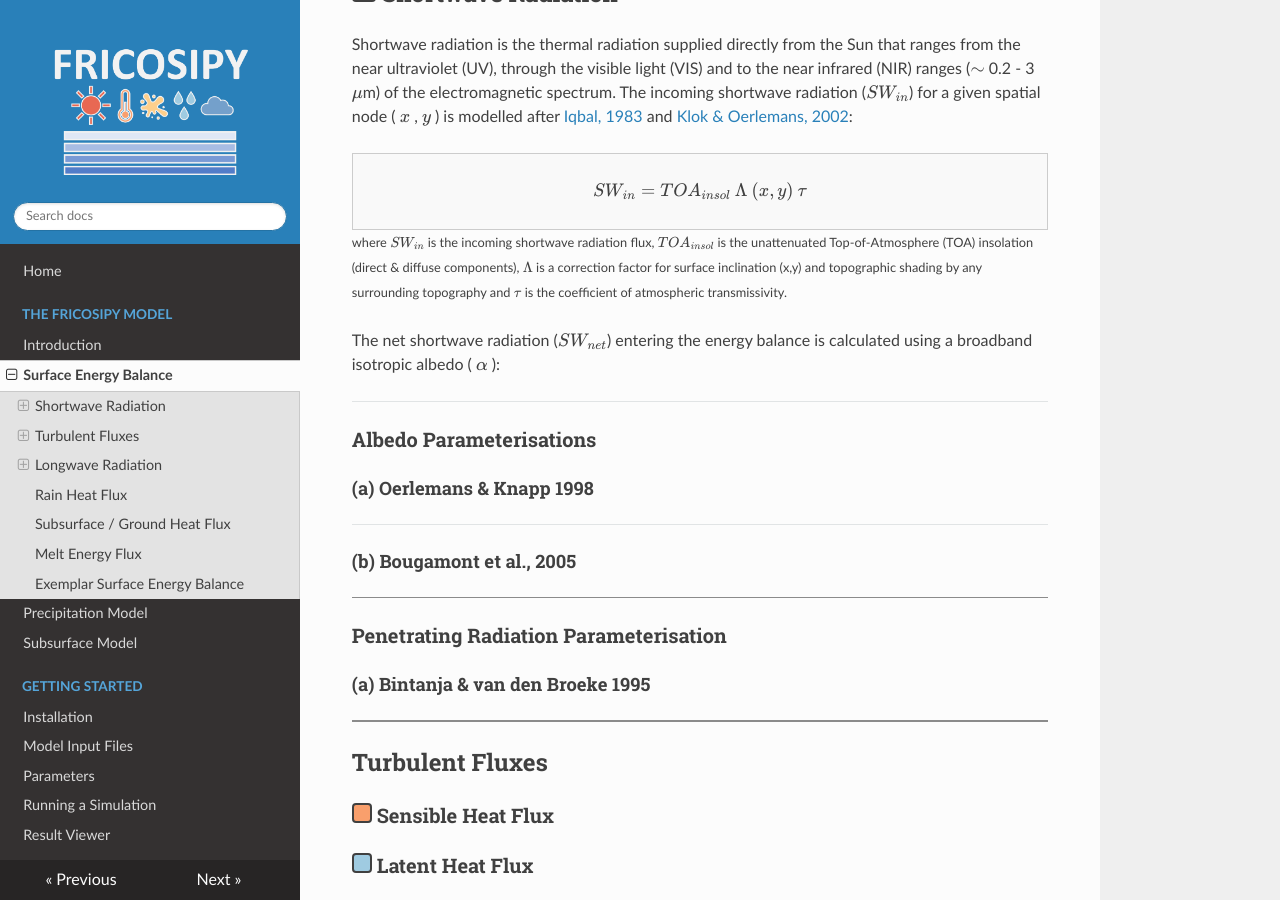
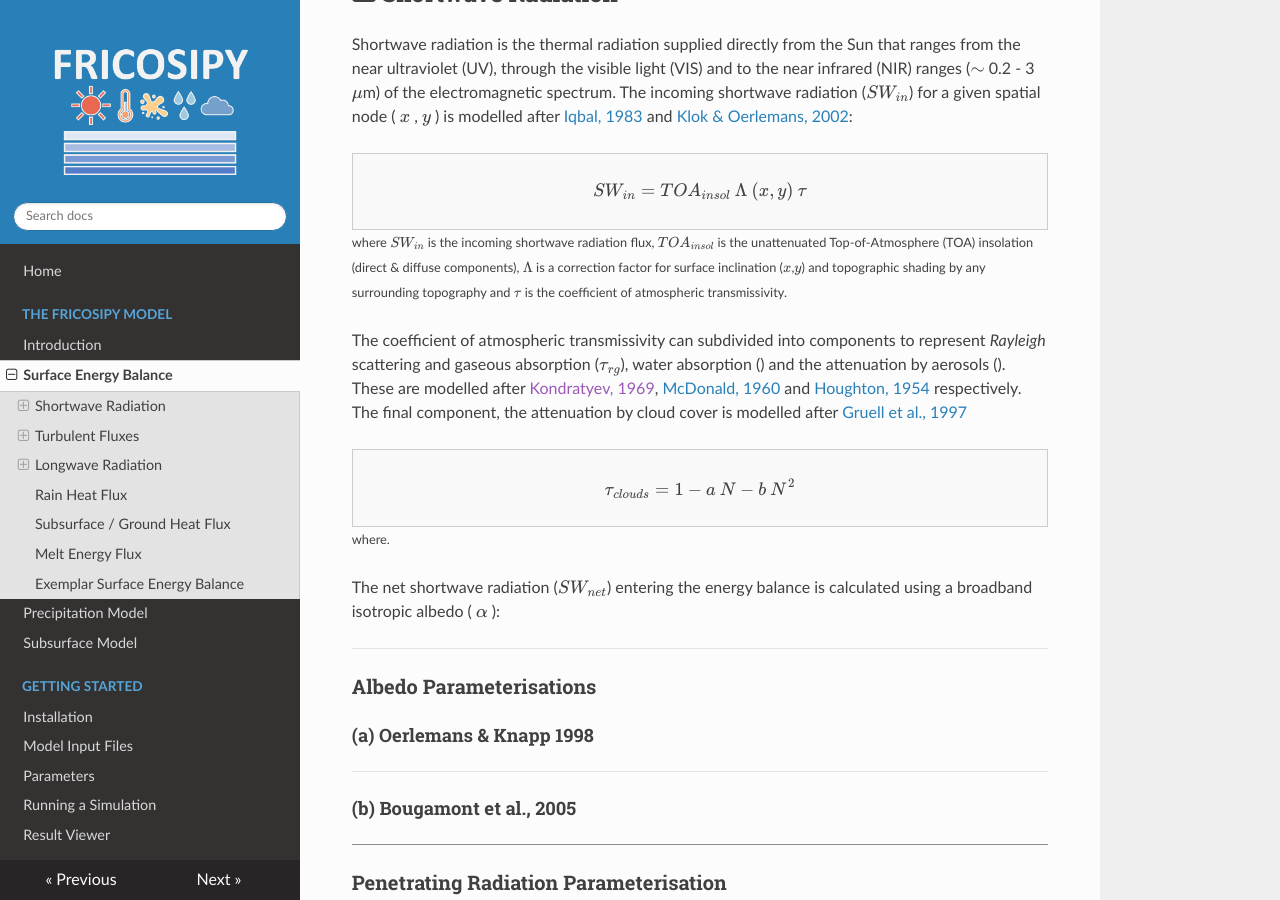
Before and after one commit to MarcusGastaldello/FRICOSIPY, an MkDocs documentation site: the page built from docs/surface_energy_balance.md, in a window 1280 px wide and 900 px high, scrolled down 1348 px. Built offline with MkDocs 1.6.1, drawn with Linux system fonts in a browser that asks for light colours; nearby versions of some CDN libraries.

Commit message:
Update surface_energy_balance.md

```diff
--- a/docs/surface_energy_balance.md
+++ b/docs/surface_energy_balance.md
@@ -41,7 +41,16 @@ $$
 SW_{in} = TOA_{insol} \: \Lambda \: (x,y) \: \tau
 $$
 </div>
-<small>where $SW_{in}$ is the incoming shortwave radiation flux, $TOA_{insol}$ is the unattenuated Top-of-Atmosphere (TOA) insolation (direct & diffuse components), $\Lambda$ is a correction factor for surface inclination (x,y) and topographic shading by any surrounding topography and $\tau$ is the coefficient of atmospheric transmissivity.</small>
+<small>where $SW_{in}$ is the incoming shortwave radiation flux, $TOA_{insol}$ is the unattenuated Top-of-Atmosphere (TOA) insolation (direct & diffuse components), $\Lambda$ is a correction factor for surface inclination ($x$,$y$) and topographic shading by any surrounding topography and $\tau$ is the coefficient of atmospheric transmissivity.</small>
+
+The coefficient of atmospheric transmissivity can subdivided into components to represent *Rayleigh* scattering and gaseous absorption ($\tau_{rg}$), water absorption () and the attenuation by aerosols (). These are modelled after [Kondratyev, 1969](), [McDonald, 1960](https://doi.org/10.1175/1520-0469(1960)017%3C0319:DAOSRB%3E2.0.CO;2) and [Houghton, 1954](https://doi.org/10.1175/1520-0469(1954)011%3C0001:OTAHBO%3E2.0.CO;2) respectively. The final component, the attenuation by cloud cover is modelled after [Gruell et al., 1997](https://doi.org/10.1029/97JD02083)
+
+<div style="border:1px solid #ccc; padding:10px; background:#f9f9f9;">
+$$
+\tau_{clouds} = 1 - a \: N - b \: N^2
+$$
+</div>
+<small>where.</small>
 
 
 The net shortwave radiation ($SW_{net}$) entering the energy balance is calculated using a broadband isotropic albedo ( $\alpha$ ):
```
